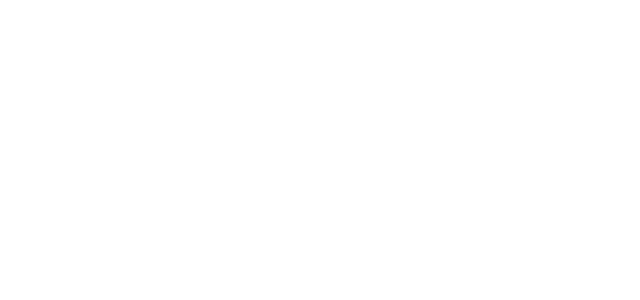
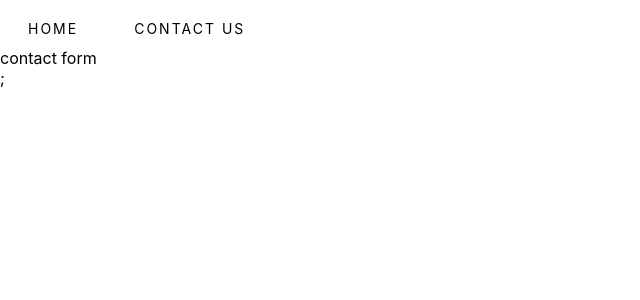
Before and after one commit to ChristopherDalziel/GP-Front, a React (Create React App) app: page /contact in a window 1280 px wide. Shown: the top 300 px of the page, without its empty margins (0-640 px from the left). Built offline with nearby package versions, Linux system fonts and the light colour scheme.

Commit message:
added contact page and contact page routing

```diff
--- a/src/App.js
+++ b/src/App.js
@@ -1,7 +1,8 @@
-import React from 'react';
-import { BrowserRouter, Switch, Route } from 'react-router-dom';
+import React from "react";
+import { BrowserRouter, Switch, Route } from "react-router-dom";
 
-import Home from './pages/home';
+import Home from "./pages/home";
+import Contact from "./pages/contact";
 
 class App extends React.Component {
   render() {
@@ -10,11 +11,12 @@ class App extends React.Component {
         <BrowserRouter>
           <Switch>
             <Route exact path="/" component={Home} />
+            <Route path="/contact" component={Contact} />
           </Switch>
-      </BrowserRouter>
+        </BrowserRouter>
       </>
-    )
-  };
+    );
+  }
 }
 
 export default App;
--- a/src/components/Nav.js
+++ b/src/components/Nav.js
@@ -1,16 +1,21 @@
-import React, {Component} from 'react';
-import {Link} from 'react-router-dom';
-import '../css/Nav.css';
+import React, { Component } from "react";
+import { Link } from "react-router-dom";
+import "../css/Nav.css";
 
 class Nav extends Component {
   render() {
     return (
-        <div className="nav">
-          <ul>
-            <li><Link to="/">Home</Link></li>
-          </ul>
-        </div>
-    )
+      <div className="nav">
+        <ul>
+          <li>
+            <Link to="/">Home</Link>
+          </li>
+          <li>
+            <Link to="/contact">Contact Us</Link>
+          </li>
+        </ul>
+      </div>
+    );
   }
 }
 
--- /dev/null
+++ b/src/pages/contact.js
@@ -0,0 +1,15 @@
+import React from "react";
+import Nav from "../components/Nav";
+
+class Contact extends React.Component {
+  render() {
+    return (
+      <>
+        <Nav />
+        <p>contact form</p>;
+      </>
+    );
+  }
+}
+
+export default Contact;
--- a/src/pages/home.js
+++ b/src/pages/home.js
@@ -1,4 +1,5 @@
 import React from "react";
+import { Link } from "react-router-dom";
 import Nav from "../components/Nav";
 import "../css/Home.css";
 
@@ -13,7 +14,9 @@ class Home extends React.Component {
             <div class="hero">
               <h1>Klinic Doctor Leong</h1>
               <p>
-                <button>Contact Us</button>
+                <Link to="/contact">
+                  <button>Contact Us</button>
+                </Link>
                 <button>Book Now</button>
               </p>
             </div>
```
